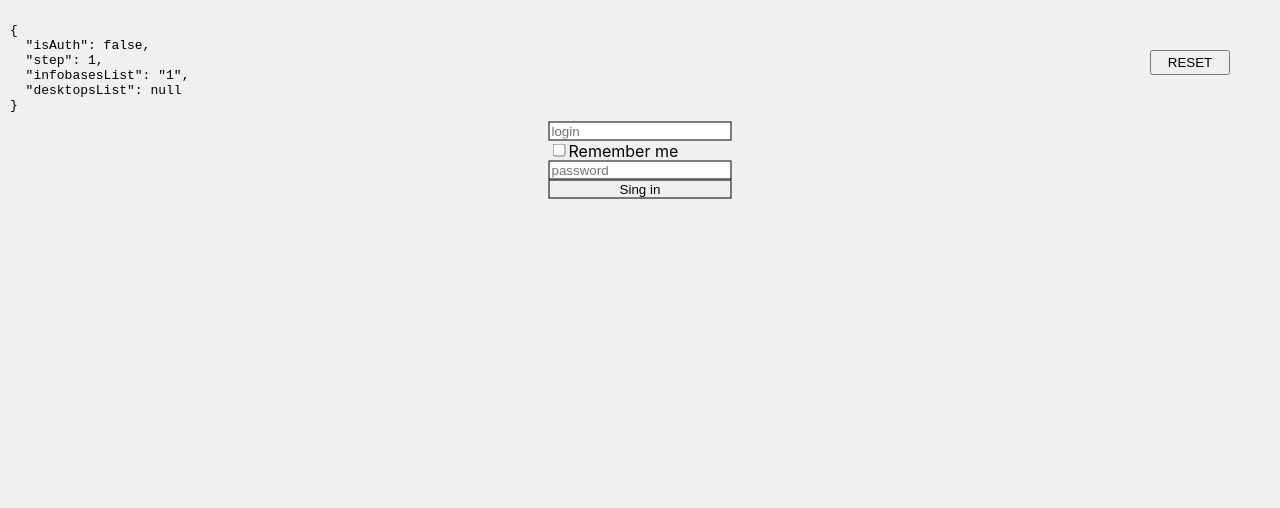
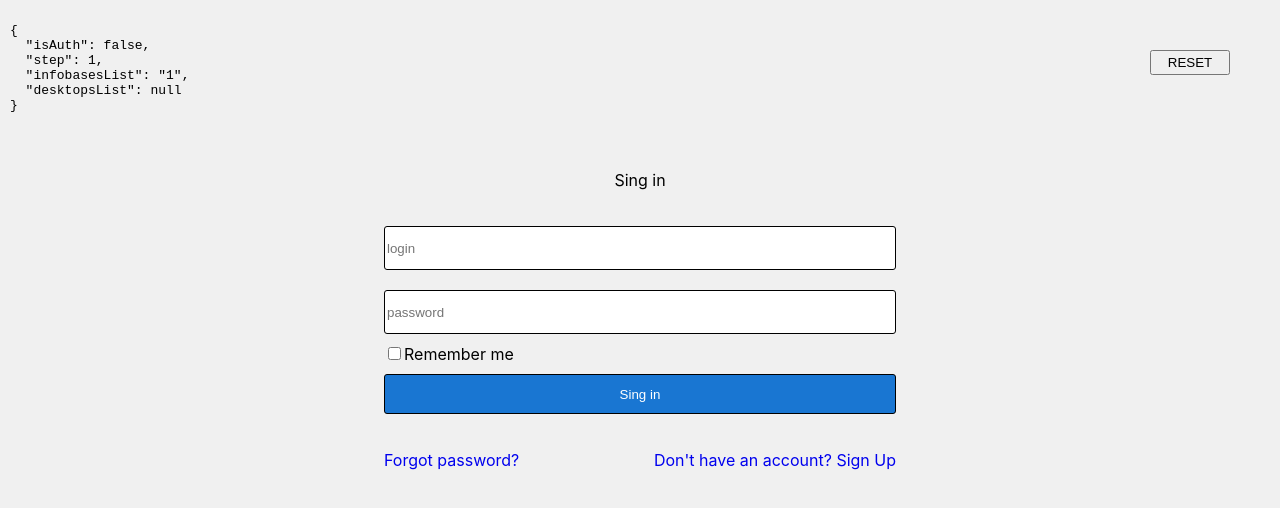
Before and after one commit to AlexKim10101/1.Autorisation, a React (Create React App) app: page / in a window 1280 px wide. Both pictures are taken after a click on the item "ЭР". Shown: the top 508 px of the page. Built offline with nearby package versions, Linux system fonts and the light colour scheme.

Commit message:
added some style in authentication

```diff
--- a/src/App.js
+++ b/src/App.js
@@ -42,7 +42,6 @@ function App(props) {
 
 
 const mapStateToProps = store =>  {
-  console.log(store);
   return  {...store}
 }
 
--- a/src/Boxes/Authentication.js
+++ b/src/Boxes/Authentication.js
@@ -1,15 +1,5 @@
 import React, { useState } from 'react';
 
-//export default class Authentication extends React.Component {
-	// constructor(props){
-	// 	super(props);
-	// 	this.state={
-	// 		login:null,
-	// 		passworg:null,
-	// 	}
-	// 	this.handleInputChange = this.handleInputChange.bind(this);
-	// 	this.handleSubmit = this.handleSubmit.bind(this);
-	// }
 export default function(props){
 
 	const [inputData, setInputData] = useState({login:'', password:'', memento: false});
@@ -27,15 +17,25 @@ export default function(props){
 		console.log(inputData);
 	}
 
-
 	return (<div className="container-form">
+		<div className="title-form">Sing in</div>
 		<form className="registration-form" onSubmit={handleSubmit}>
 			<input
+				className="registration-form__input"
 				type="text"
 				name="login"
 				value={inputData.login}
 				onChange={handleInputChange}
 				placeholder="login"></input>
+
+			<input
+				className="registration-form__input"
+				type="text"
+				name="password"
+				value={inputData.password}
+				onChange={handleInputChange}
+				placeholder="password"></input>
+
 			<div>
 				<input
 					type="checkbox"
@@ -44,14 +44,16 @@ export default function(props){
 					onChange={handleInputChange}></input>
 				<span>Remember me</span>
 			</div>
+
 			<input
-				type="text"
-				name="password"
-				value={inputData.password}
-				onChange={handleInputChange}
-				placeholder="password"></input>
-			<input type="submit" value="Sing in"></input>
+				className="registration-form__input registration-form__input--submit"
+				type="submit"
+				value="Sing in"></input>
 		</form>
+		<div className="container-links">
+			<a className="link" href="#">Forgot password?</a>
+			<a className="link" href="#">Don't have an account? Sign Up</a>
+		</div>
 	</div>)
 
 
--- a/src/GlobalVariables.js
+++ b/src/GlobalVariables.js
@@ -1,4 +1,3 @@
-
 
 export const AUTH = 'AUTH'
 export const STEP_UP = 'STEP_UP'
--- a/src/index.css
+++ b/src/index.css
@@ -71,11 +71,28 @@ ul{
   justify-content: space-between;
 
 }
+
+
+
+
+/*Authentication*/
 .container-form{
   position: absolute;
-  top:20%;
+  top:40%;
   left: 50%;
   transform: translate(-50%,-50%);
+
+  width: 40%;
+  height: 300px;
+  min-width: 320px;
+
+  display: flex;
+  flex-direction: column;
+  justify-content: space-between;
+}
+
+.title-form{
+  text-align: center;
 }
 
 .registration-form{
@@ -87,3 +104,24 @@ ul{
 input{
   border: 1px solid black;
 }
+
+.container-links{
+  display: flex;
+  justify-content: space-between;
+}
+
+.link{
+  display: block;
+  text-decoration-line: none;
+}
+
+.registration-form__input{
+  height: 40px;
+  margin: 10px 0px 10px;
+  border-radius: 3px;
+}
+
+.registration-form__input--submit{
+  background-color: #1976d2;
+  color: #fff;
+}
```
Also changed, not shown: src/Reducer/index.js (+0 -8 lines).
